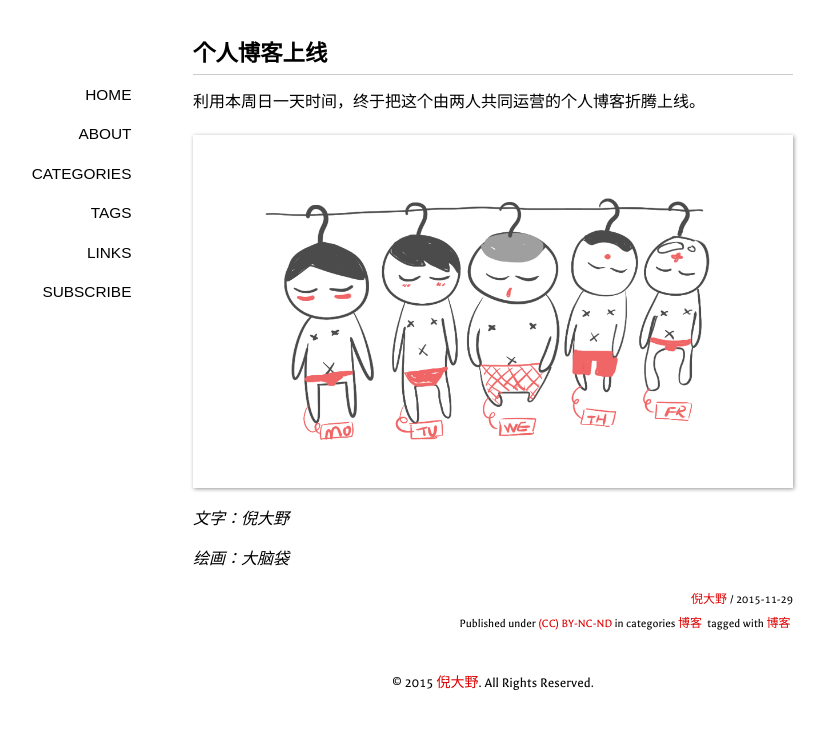
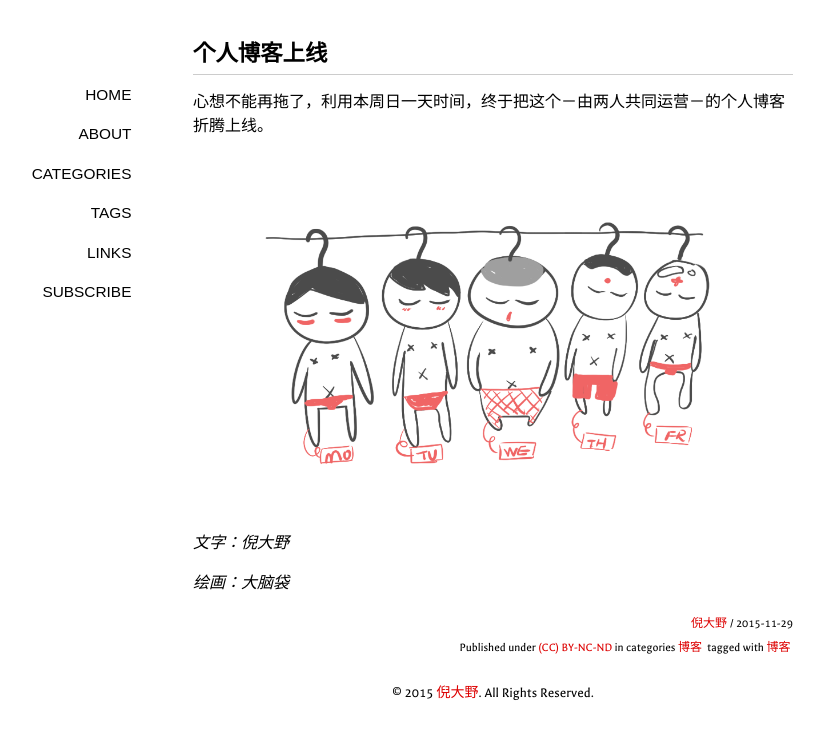
Before and after one commit to NidayeOnline/nidayeonline.github.io, a Jekyll site: the page built from _posts/2015-11-29-shangxian.md, in a window 1280 px wide. Shown: the top 739 px of the page, without its empty margins (147-974 px from the left). Built offline with Jekyll 4.4.1, drawn with Linux system fonts in a browser that asks for light colours; some web fonts are replaced; Markdown is read by kramdown in place of the engine named in the settings; comment, search, counter and statistics services are not loaded.

Commit message:
Update Link

```diff
--- a/_layouts/default.html
+++ b/_layouts/default.html
@@ -37,12 +37,13 @@
         {{ content }}
         </article>
       </div>
-    </div>
-    <div id="footer" class="outer" style="text-align: center;">
-      <footer class="inner">
-        <p>&copy; 2015 <a href="http://nidaye.online/">倪大野</a>. All Rights Reserved.</p>
-        <p></p>
-      </footer>
+      <div id="footer" class="outer" style="text-align: center;">
+        <footer class="inner">
+          <p></p>
+          <p>&copy; 2015 <a href="http://nidaye.online/">倪大野</a>. All Rights Reserved.</p>
+          <p></p>
+        </footer>
+      </div>
     </div>
   </body>
 </html>
--- a/_posts/2015-11-29-shangxian.md
+++ b/_posts/2015-11-29-shangxian.md
@@ -5,7 +5,7 @@
 categories: 博客
 ---
 
-利用本周日一天时间，终于把这个由两人共同运营的个人博客折腾上线。
+心想不能再拖了，利用本周日一天时间，终于把这个－由两人共同运营－的个人博客折腾上线。
 
 ![5bro](/img/first-1.gif)
 
--- a/media/css/style.css
+++ b/media/css/style.css
@@ -55,7 +55,7 @@
 #container{width:600px;margin:2em auto;display:block;padding:0 2em;}
 .content{font-size:16px;line-height:24px;}
 .content h1{padding:.5em 0;}
-.content img{max-width:600px;display:block;margin:4px auto;-webkit-box-shadow:#999 1px 1px 4px;-moz-box-shadow:#999 1px 1px 4px;box-shadow:#999 1px 1px 4px;}
+.content img{max-width:600px;display:block;margin:4px auto;}
 #tag_cloud{margin-bottom: 1em;}
 #tag_cloud a:hover{color:#333333 !important;text-decoration:none;}
 .listing-item,.listing-seperator{list-style-type:none;}
```
Also changed, not shown: 12 other files.
